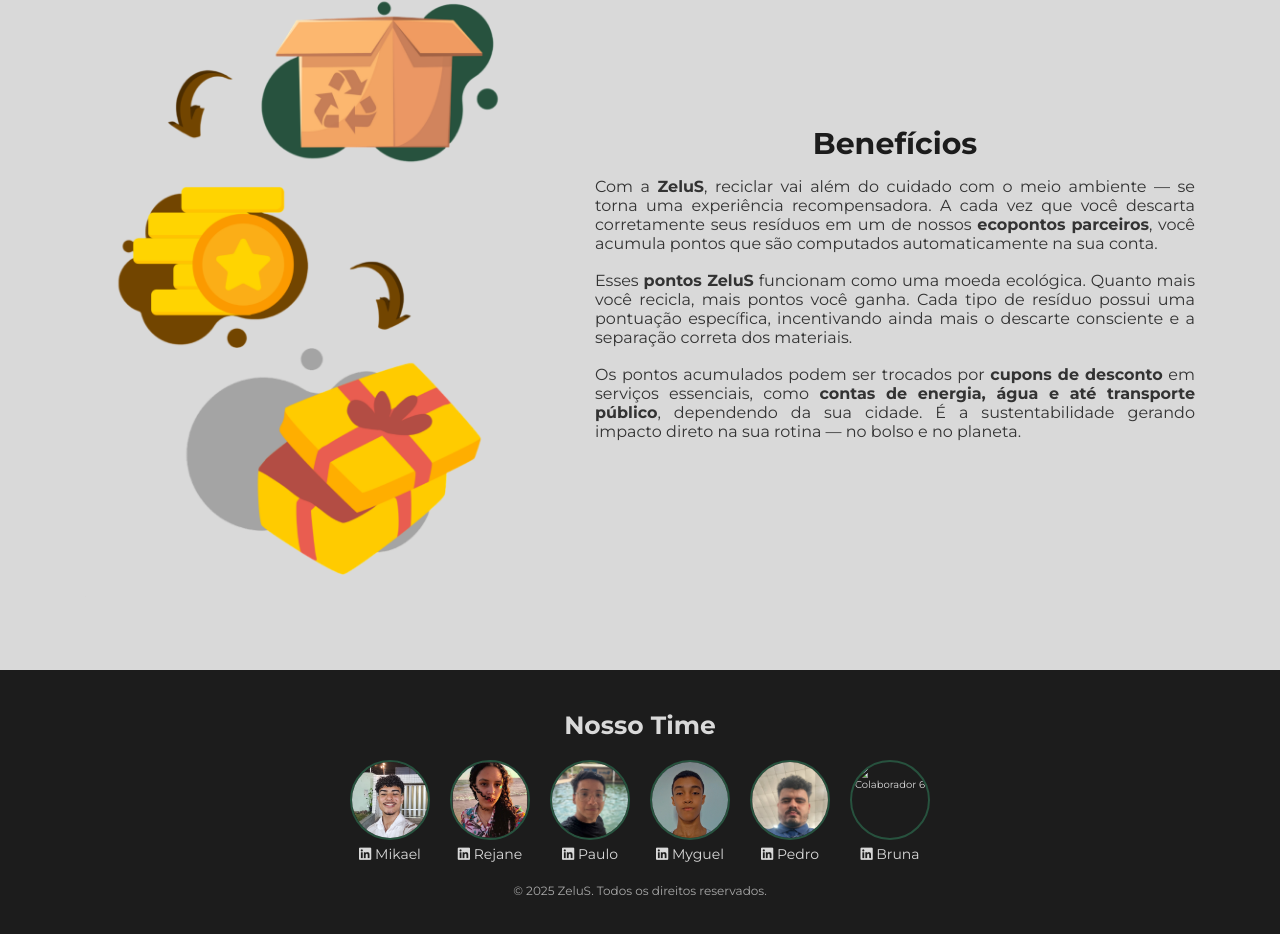
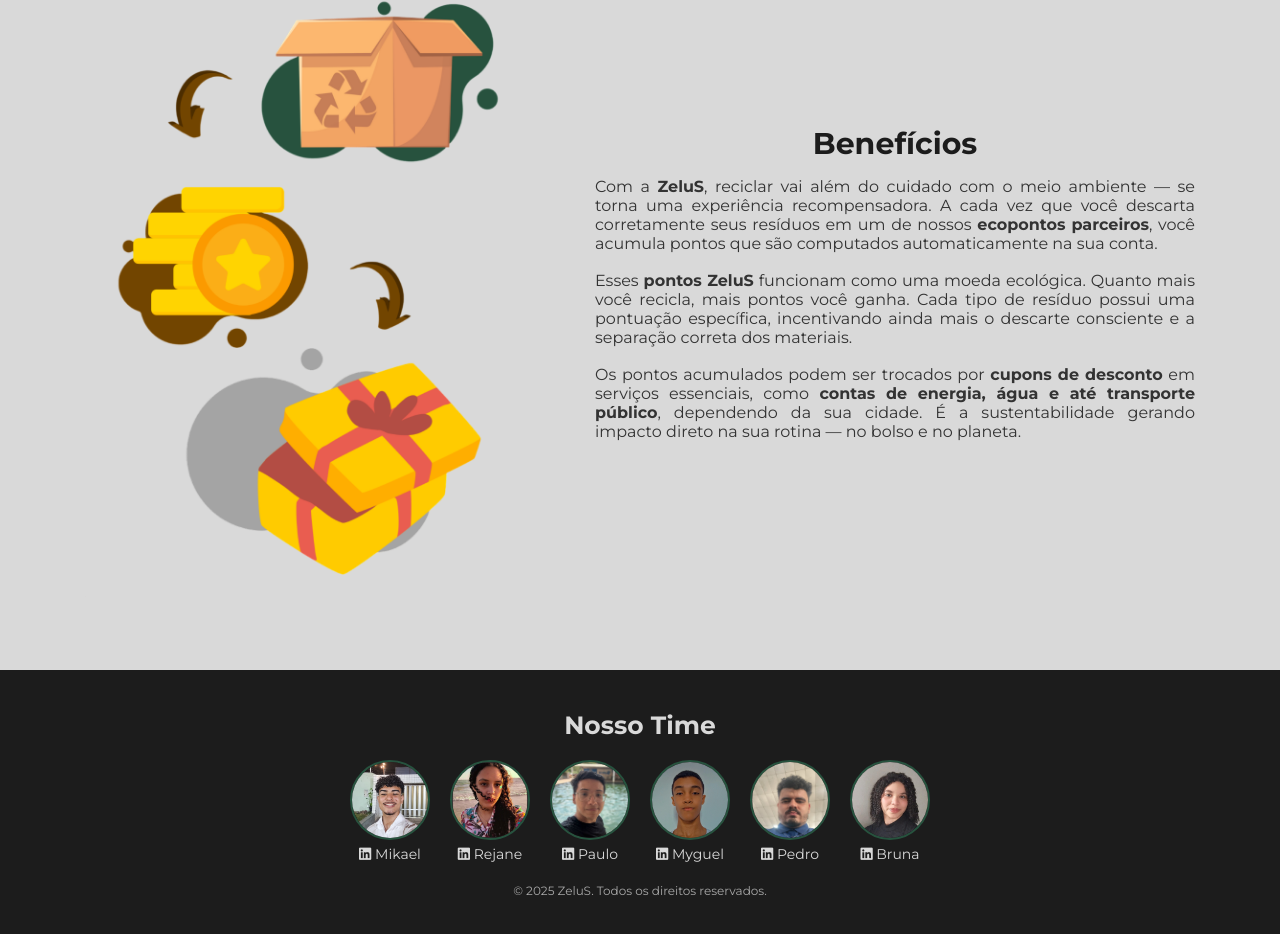
Before and after one commit to Mikael-Morais/Desafio4-Trilhas, a plain HTML site: page pages/landing/index.html in a window 1280 px wide. Shown: the part 3159-4093 px from the top of the page. Drawn offline with Linux system fonts and the light colour scheme.

Commit message:
add imagem

```diff
--- a/pages/landing/index.html
+++ b/pages/landing/index.html
@@ -223,7 +223,7 @@
                         <a href="https://www.linkedin.com/in/pedro-andrade-644b09346/" target="_blank"> <i class="fa-brands fa-linkedin"></i> Pedro</a>
                     </div>
                     <div class="member">
-                        <img src="src/img/member6.jpg" alt="Colaborador 6">
+                        <img src="src/img/brunaimg.jpg" alt="Colaborador 6">
                         <a href="https://www.linkedin.com/in/bruna-gabrielly-3a8907343" target="_blank"> <i class="fa-brands fa-linkedin"></i> Bruna</a>
                     </div>
                 </div>
```
Also changed, not shown: pages/landing/src/img/brunaimg.jpg (added).
